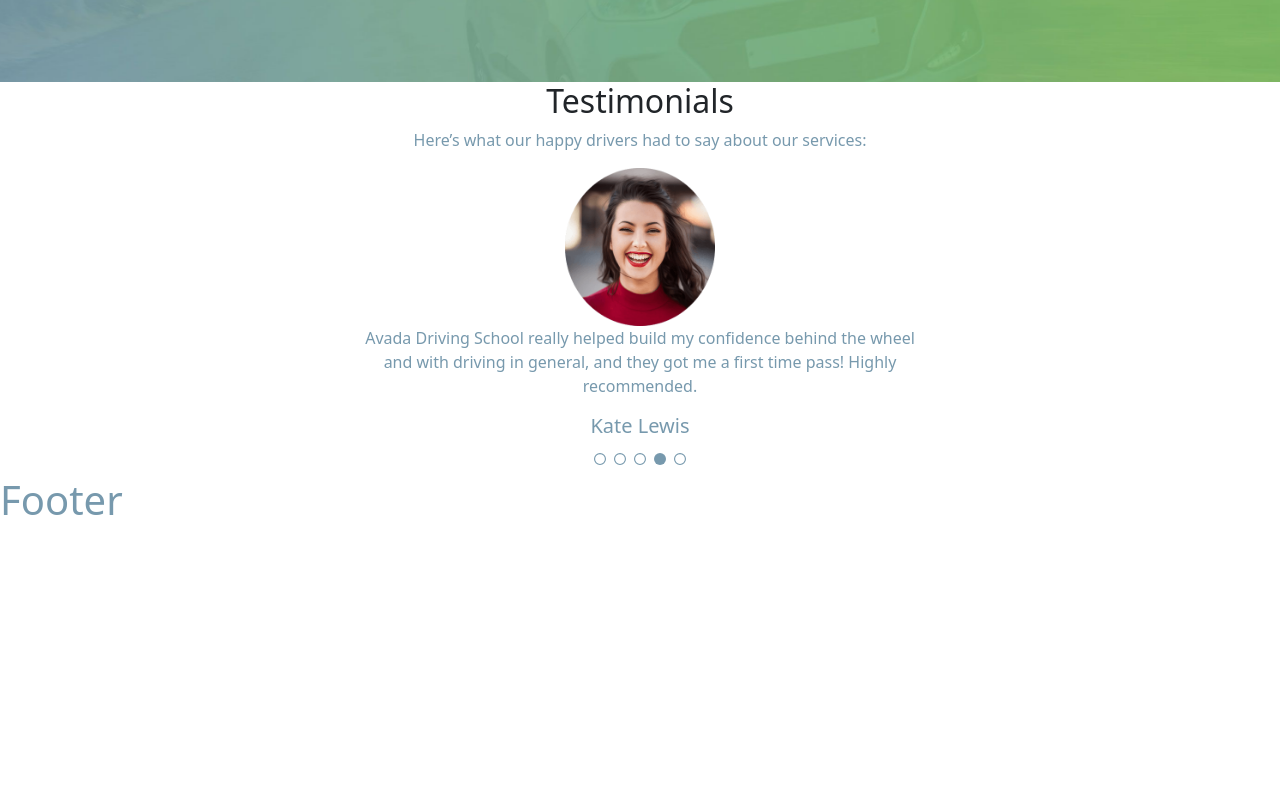
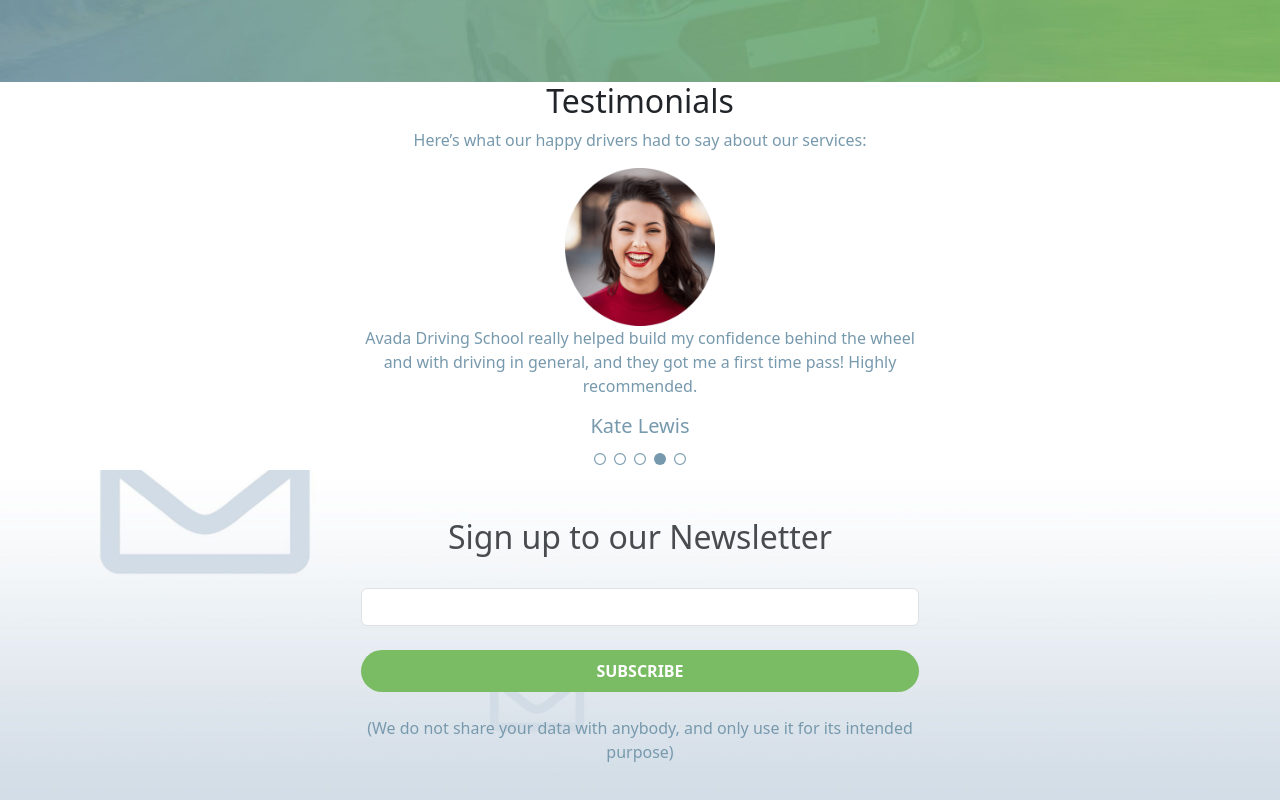
Before and after one commit to MiriamPecora/proj-html-vuejs, a Vue app: page /about in a window 1280 px wide. Shown: the part 4211-5011 px from the top of the page. Before the commit the page ends 4757 px from the top, so only its background shows below. Built offline with nearby package versions, Linux system fonts and the light colour scheme.

Commit message:
[ADD] Started footer's newsletter section

```diff
--- a/src/components/AppFooter.vue
+++ b/src/components/AppFooter.vue
@@ -1,15 +1,43 @@
 <script>
-export default {
-    name: 'Footer'
-}
+    export default {
+        name: 'Footer'
+    }
 </script>
 
 <template>
-<footer>
-    <p class="fs-1">Footer</p>
-</footer>
+    <footer>
+
+        <div id="newsletter">
+            <div class="container-lg d-flex justify-content-center py-5">
+                <div class="col-6 d-flex text-center flex-column gap-4">
+                    <h3 class="fs-2">Sign up to our Newsletter</h3>
+                    <input type="email" class="form-control">
+                    <button class="btn rounded-5 px-4 py-2 fw-semibold text-white">SUBSCRIBE</button>
+                    <span>(We do not share your data with anybody, and only use it for its intended purpose)</span>
+                </div>
+
+            </div>
+        </div>
+
+
+    </footer>
 </template>
 
 <style lang="scss" scoped>
 
+    @use '../assets/scss/partials/variables' as *;
+
+    #newsletter {
+        background-image: url("../assets/img/footer/newsletter_background.jpg");
+        background-size:cover;
+
+        h3 {
+            color: $color-title;
+        }
+
+        button {
+            background-color: $color-main;
+        }
+    }
+
 </style>
--- a/src/pages/PageForm.vue
+++ b/src/pages/PageForm.vue
@@ -104,23 +104,17 @@ export default {
                 <AppPercentage final-percentage="0" label-text="ACCIDENT RATE" />
             </div>
 
-            <div id="testimonialsSection">
+            <div id="testimonialsSection" class="pb-5">
                 <AppTestimonials />
             </div>
         </div>
-
-
 
     </div>
 </template>
 
 <style lang="scss" scoped>
 
-@use '../assets/scss/partials/variables' as *;
-
-    #book_now{
-        border: 1px solid black;
-    }
+    @use '../assets/scss/partials/variables' as *;
 
     #jumbotron_booknow {
         background-image: url("../assets/img/booknow/book-now-hero-background.jpg");
```
